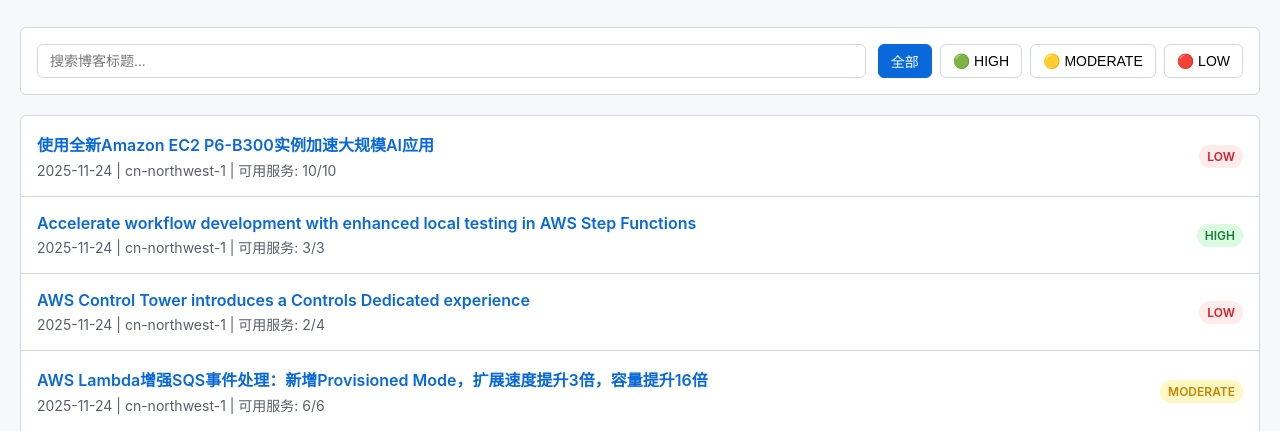
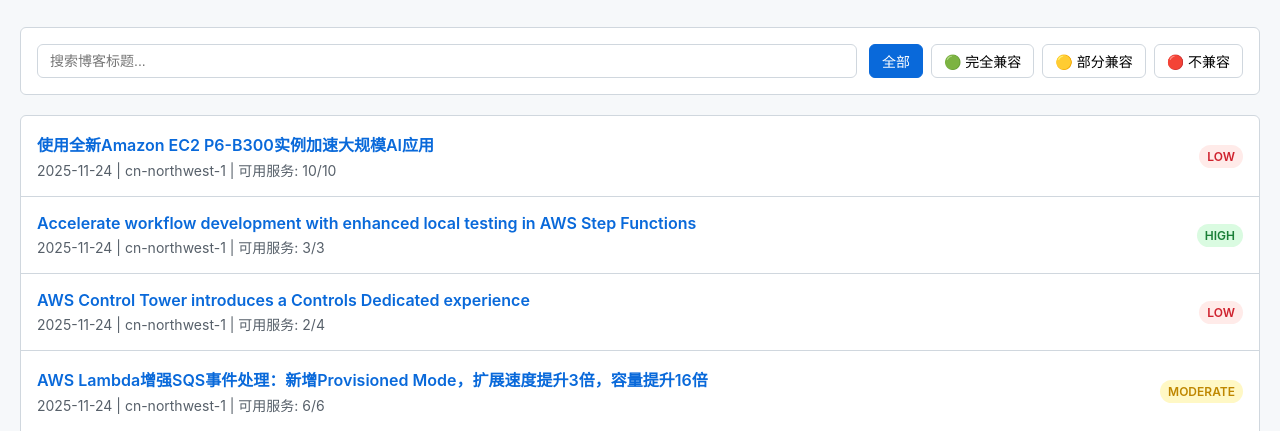
Before and after one commit to walkley/china-regions-content-bot, a plain HTML site: page docs/index.html in a window 1280 px wide. Shown: the part 329-760 px from the top of the page. Drawn offline with nearby package versions, Linux system fonts and the light colour scheme.

Commit message:
更新筛选按钮文案

```diff
--- a/docs/index.html
+++ b/docs/index.html
@@ -300,9 +300,9 @@
                 </div>
                 <div class="filter-buttons">
                     <button class="filter-btn active" data-filter="all">全部</button>
-                    <button class="filter-btn" data-filter="HIGH">🟢 HIGH</button>
-                    <button class="filter-btn" data-filter="MODERATE">🟡 MODERATE</button>
-                    <button class="filter-btn" data-filter="LOW">🔴 LOW</button>
+                    <button class="filter-btn" data-filter="HIGH">🟢 完全兼容</button>
+                    <button class="filter-btn" data-filter="MODERATE">🟡 部分兼容</button>
+                    <button class="filter-btn" data-filter="LOW">🔴 不兼容</button>
                 </div>
             </div>
 
```
